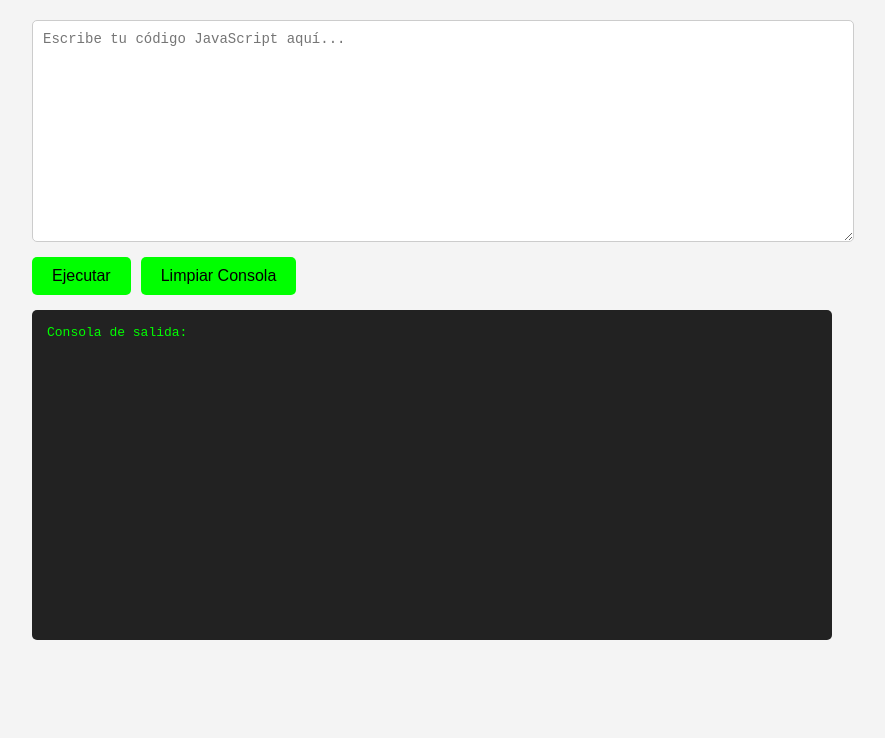
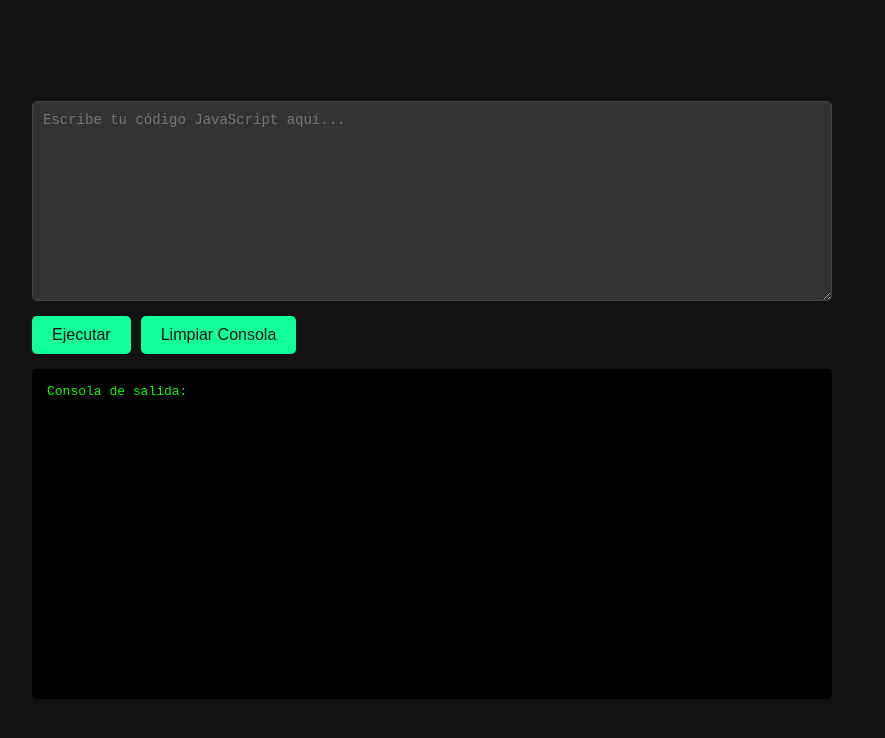
Before and after one commit to KirbyNx64/Console_JS, a plain HTML site: page index.html in a window 1280 px wide. Shown: the whole page, without its empty margins (208-1093 px from the left). Drawn offline with Linux system fonts and the light colour scheme.

Commit message:
Add files via upload

```diff
--- a/index.html
+++ b/index.html
@@ -9,9 +9,14 @@
       font-family: Arial, sans-serif;
       margin: 0;
       padding: 0;
-      background-color: #f4f4f4;
-      color: #333;
+      background-color: #121212; /* Fondo oscuro */
+      color: #ddd; /* Texto en gris claro */
+      display: flex;
+      justify-content: center;
+      align-items: center;
+      height: 100vh;
     }
+
     .container {
       width: 90%;
       max-width: 800px;
@@ -20,40 +25,49 @@
       flex-direction: column;
       gap: 15px;
     }
+
     textarea {
       width: 100%;
-      height: 200px;
+      height: 200px; /* Ajuste del tamaño */
       font-family: monospace;
       font-size: 14px;
       padding: 10px;
-      border: 1px solid #ccc;
+      border: 1px solid #444; /* Borde más oscuro */
       border-radius: 5px;
+      background-color: #333; /* Fondo oscuro en el área de texto */
+      color: #ddd; /* Texto claro */
+      box-sizing: border-box;
     }
+
     .button-group {
       display: flex;
       gap: 10px;
     }
+
     button {
       padding: 10px 20px;
       font-size: 16px;
-      background-color: #0f0;
-      color: #000;
+      background-color: #1f9; /* Botones con un tono verde claro */
+      color: #121212; /* Texto oscuro para botones */
       border: none;
       border-radius: 5px;
       cursor: pointer;
     }
+
     button:hover {
-      background-color: #1f1;
+      background-color: #0f7; /* Efecto hover más oscuro */
     }
+
     .console {
-      background-color: #222;
-      color: #0f0;
+      background-color: #000; /* Fondo completamente negro para la consola */
+      color: #0f0; /* Texto verde brillante */
       padding: 15px;
       border-radius: 5px;
       font-family: monospace;
       height: 300px;
       overflow-y: auto;
     }
+
     .console p {
       margin: 0;
     }
```
